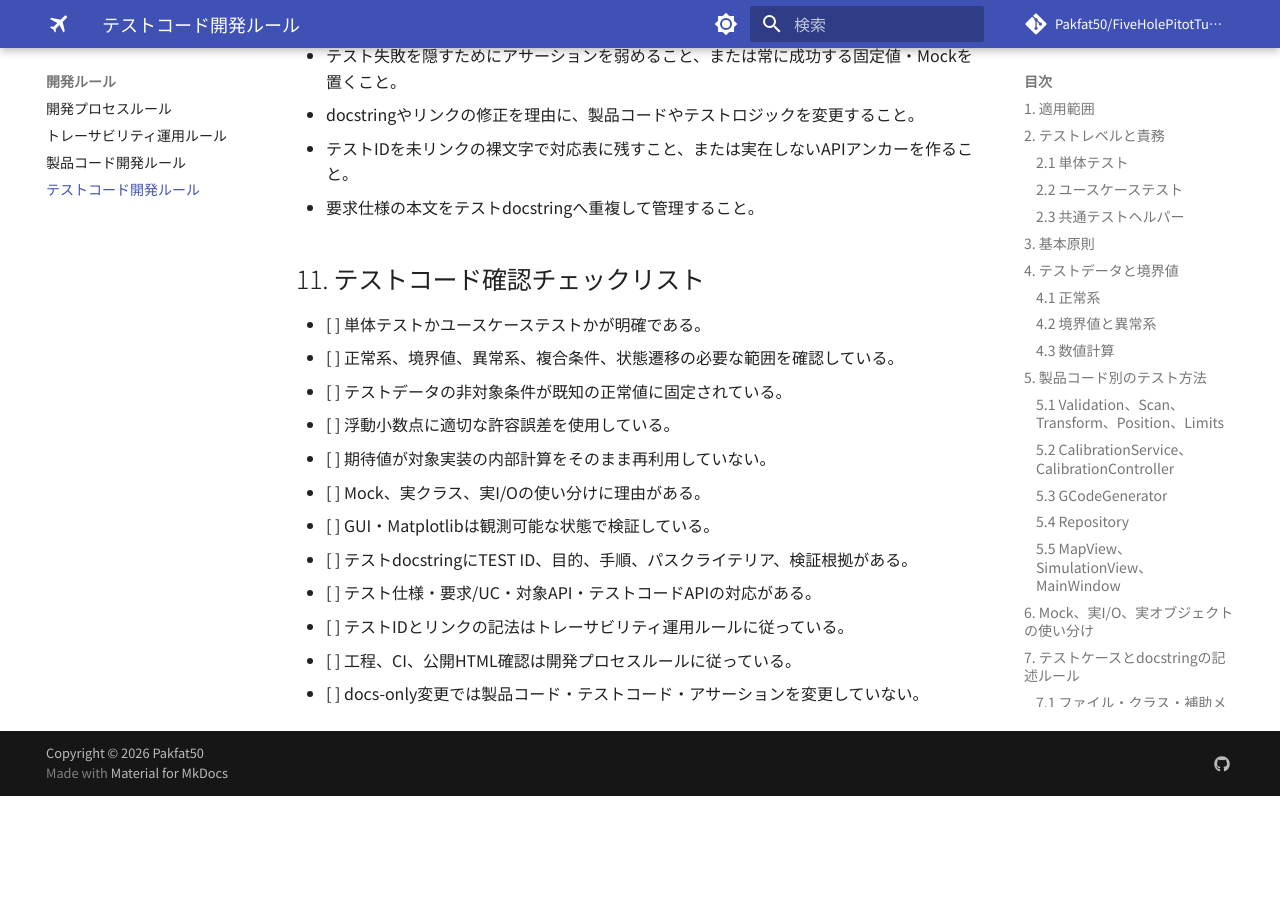
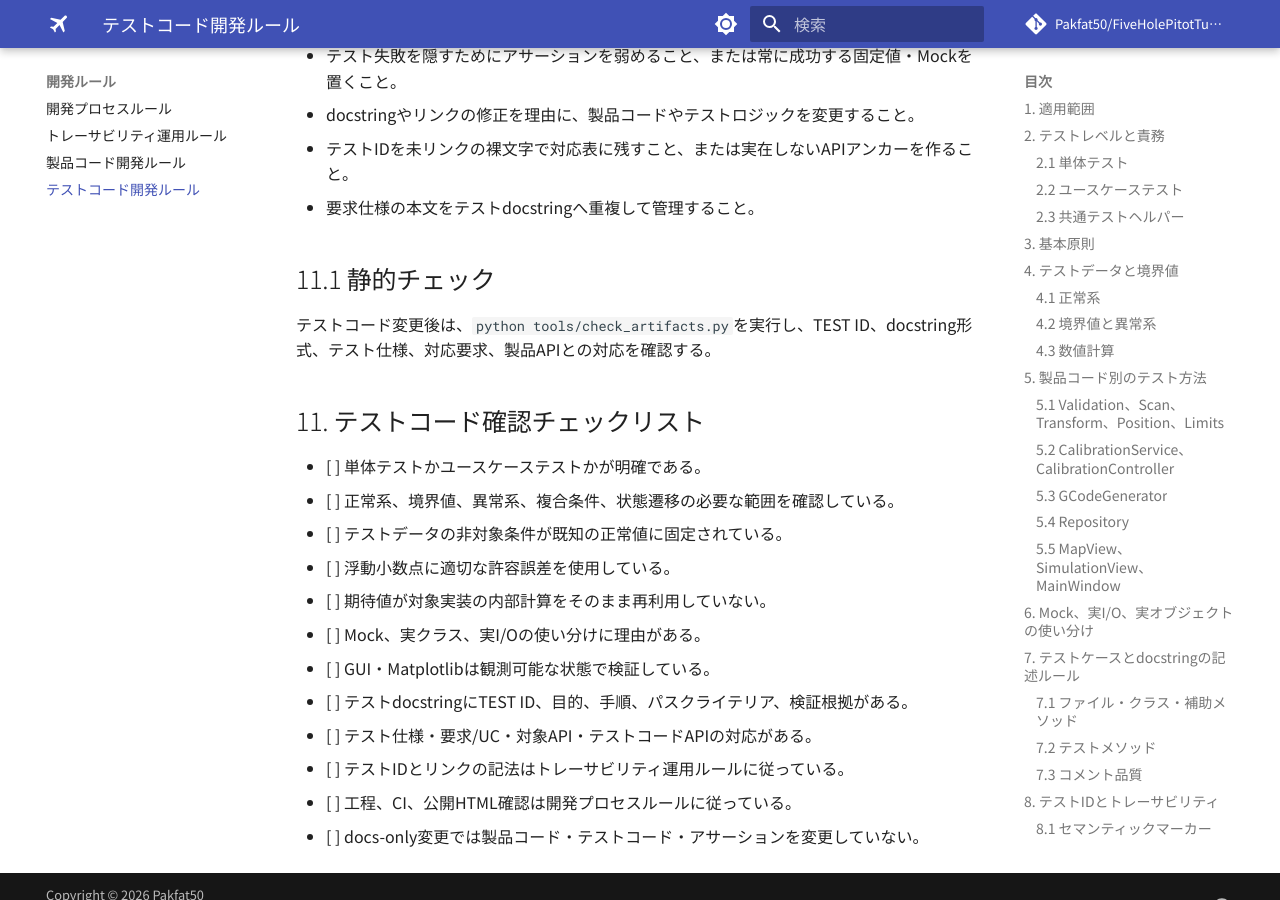
Before and after one commit to Pakfat50/FiveHolePitotTubeCalibration, an MkDocs documentation site: the page built from docs/test_doxygen_guideline.md, in a window 1280 px wide and 900 px high, scrolled down 10359 px. Built offline with MkDocs 1.6.1 and Material for MkDocs 9.7.7, drawn with Linux system fonts in a browser that asks for light colours; comment, search, counter and statistics services are not loaded; before the commit the page ends 11155 px from its top, so only the background shows below that.

Commit message:
docs: document static development rule checks

```diff
--- a/docs/test_doxygen_guideline.md
+++ b/docs/test_doxygen_guideline.md
@@ -275,6 +275,10 @@ ID体系、セマンティックマーカー、手動アンカー、対応表の
 - テストIDを未リンクの裸文字で対応表に残すこと、または実在しないAPIアンカーを作ること。
 - 要求仕様の本文をテストdocstringへ重複して管理すること。
 
+## 11.1 静的チェック
+
+テストコード変更後は、`python tools/check_artifacts.py`を実行し、TEST ID、docstring形式、テスト仕様、対応要求、製品APIとの対応を確認する。
+
 ## 11. テストコード確認チェックリスト
 
 - [ ] 単体テストかユースケーステストかが明確である。
```
